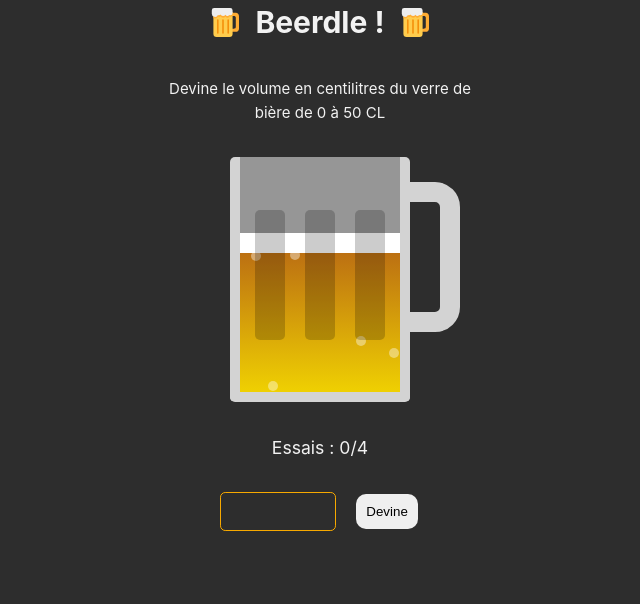
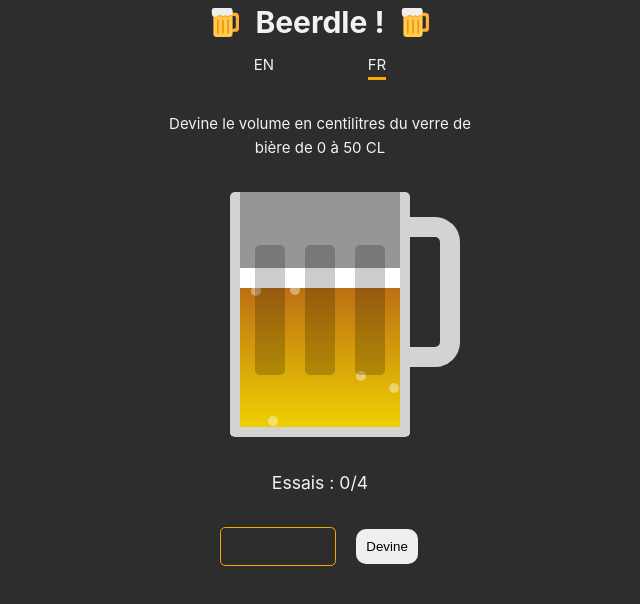
Before and after one commit to hectormarchand/beerdle, a Vue app: page / in a window 1280 px wide. Shown: the top 604 px of the page, without its empty margins (320-960 px from the left). Built offline with nearby package versions, Linux system fonts and the light colour scheme; what vue-confetti would draw is missing.

Commit message:
beerdle: end of i18n

```diff
--- a/src/components/GameComponent.vue
+++ b/src/components/GameComponent.vue
@@ -206,7 +206,7 @@ const confetti = useConfetti();
 
 .answer {
   position: absolute;
-  top: 2.9em;
+  top: 3.25em;
   left: 50%;
   font-size: 100px;
   font-weight: bold;
--- a/src/components/HeaderComponent.vue
+++ b/src/components/HeaderComponent.vue
@@ -24,6 +24,18 @@ function buildLocaleOptions(): { label: string; value: string }[] {
       <h1>{{ $t("title") }}</h1>
       <BeerIcon class="beer-icon" />
     </div>
+
+    <div class="select-i18n">
+      <div
+        v-for="locale in $i18n.availableLocales"
+        :key="`locale-${locale}`"
+        class="locale"
+        :class="{ 'locale-active': locale === $i18n.locale }"
+        @click="$i18n.locale = locale"
+      >
+        <span>{{ locale.toLocaleUpperCase() }}</span>
+      </div>
+    </div>
   </header>
 </template>
 
@@ -44,4 +56,19 @@ header {
   width: 1.8rem;
   margin: 0 1rem;
 }
+
+.select-i18n {
+  display: flex;
+  justify-content: space-evenly;
+  width: 100%;
+  margin-top: 0.5rem;
+}
+
+.locale {
+  cursor: pointer;
+}
+
+.locale-active {
+  border-bottom: 3px solid #f7a900;
+}
 </style>
```
